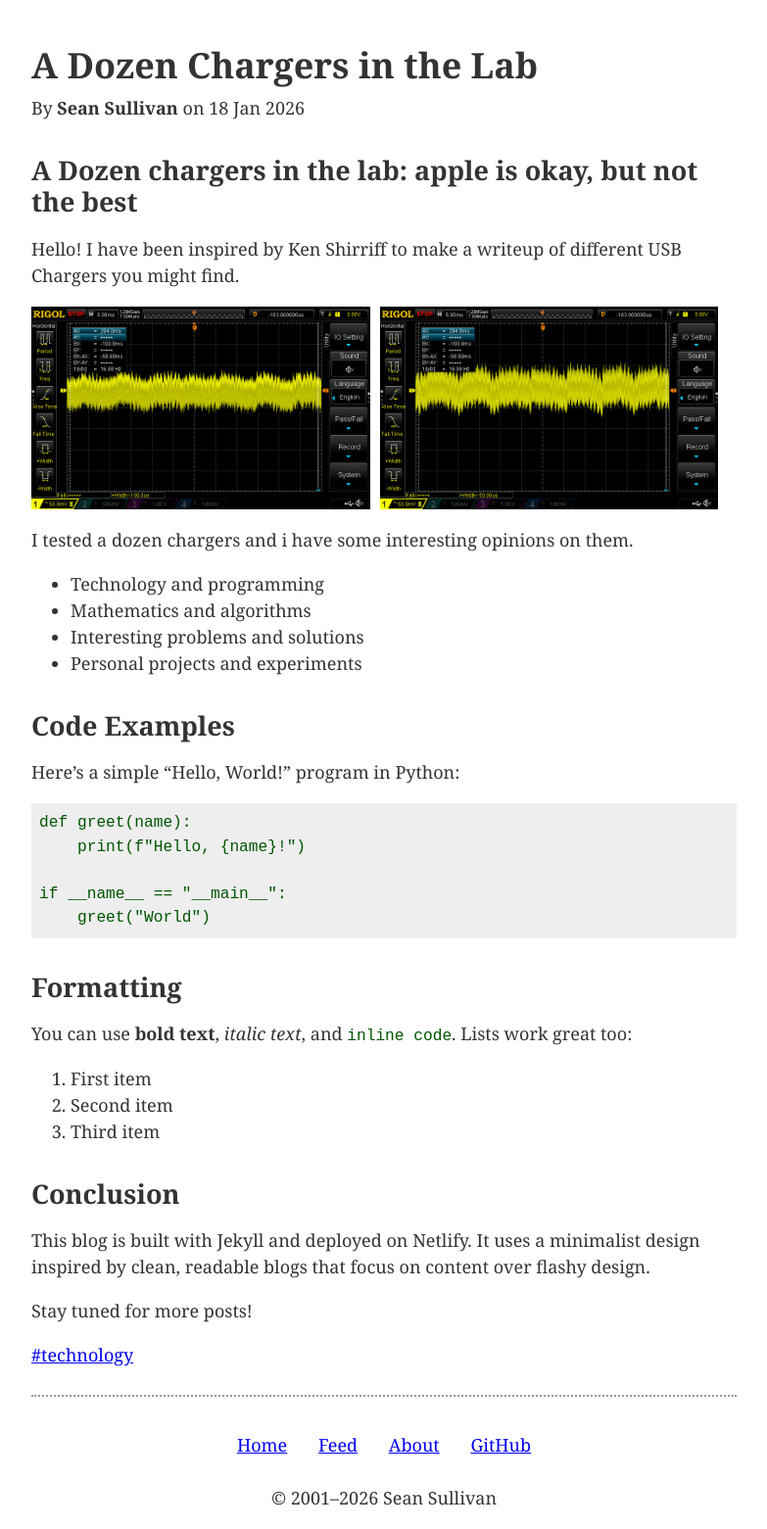
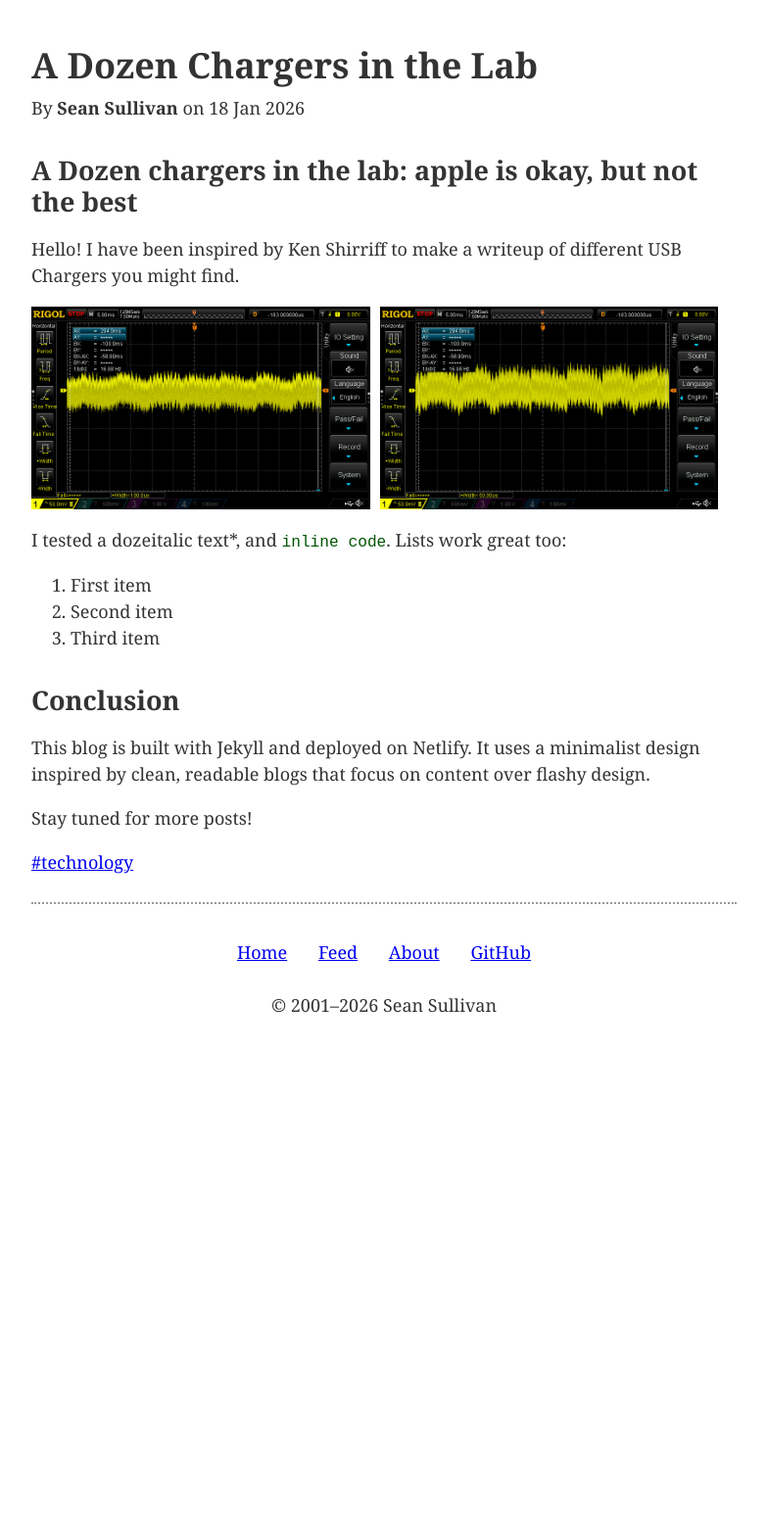
Before and after one commit to 0sps/sullivan.mx, a Jekyll site: the page built from _posts/2026-02-28-vibe-coding-my-workout-app.md, in a window 1280 px wide. Shown: the whole page at 98% size, without its empty margins (248-1031 px from the left). Built offline with Jekyll 4.4.1, drawn with Linux system fonts in a browser that asks for light colours; after the commit the page ends 1058 px from its top, so only the background shows below that.

Commit message:
Update 2026-02-28-vibe-coding-my-workout-app.md

````diff
--- a/_posts/2026-02-28-vibe-coding-my-workout-app.md
+++ b/_posts/2026-02-28-vibe-coding-my-workout-app.md
@@ -15,28 +15,7 @@ I have been inspired by Ken Shirriff to make a writeup of different USB Chargers
   <img src="/assets/images/2-apple-retail.png" alt="Image 2" style="width: 48%;">
 </p>
 
-I tested a dozen chargers and i have some interesting opinions on them.
-
-- Technology and programming
-- Mathematics and algorithms
-- Interesting problems and solutions
-- Personal projects and experiments
-
-## Code Examples
-
-Here's a simple "Hello, World!" program in Python:
-
-```python
-def greet(name):
-    print(f"Hello, {name}!")
-
-if __name__ == "__main__":
-    greet("World")
-```
-
-## Formatting
-
-You can use **bold text**, *italic text*, and `inline code`. Lists work great too:
+I tested a dozeitalic text*, and `inline code`. Lists work great too:
 
 1. First item
 2. Second item
````
